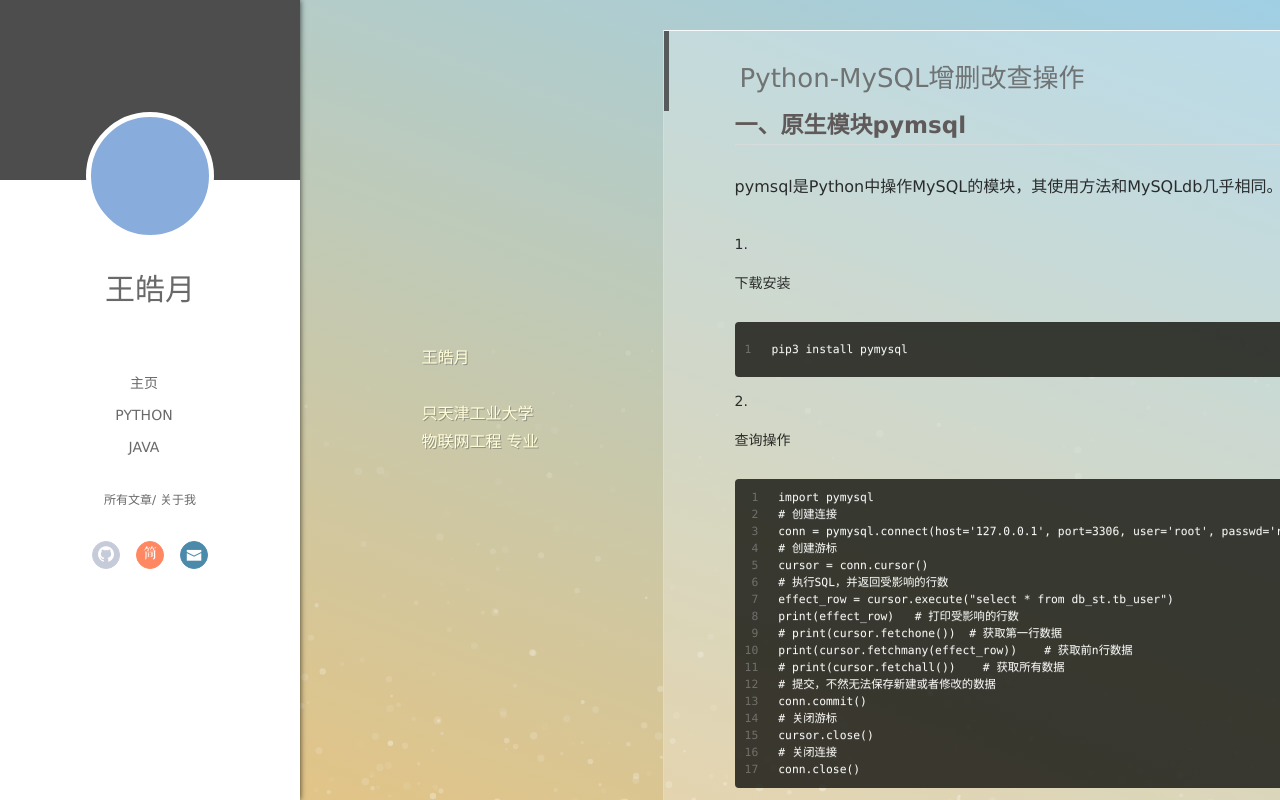
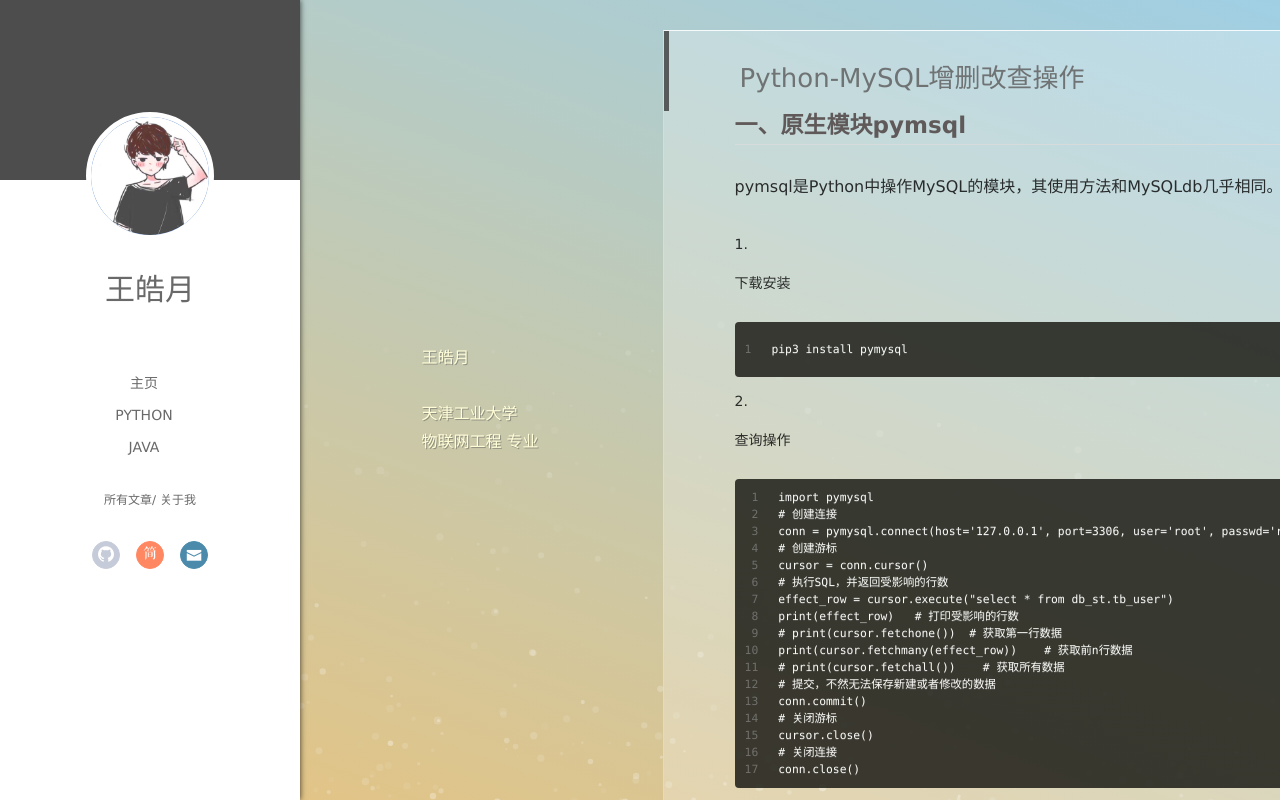
Before and after one commit to mooncoder1997/mooncoder1997.github.io, a plain HTML site: page 2018/06/18/python1/index.html in a window 1280 px wide. Both pictures are taken after a click on the link "关于我". Drawn offline with Linux system fonts and the light colour scheme; no server answers.

Commit message:
Site updated: 2018-06-18 16:48:45

```diff
--- a/2018/06/18/python1/index.html
+++ b/2018/06/18/python1/index.html
@@ -48,7 +48,7 @@
 <div class="intrude-less">
 	<header id="header" class="inner">
 		<a href="/" class="profilepic">
-			<img src="" class="js-avatar">
+			<img src="/img/头像.jpeg" class="js-avatar">
 		</a>
 		<hgroup>
 		  <h1 class="header-author"><a href="/">王皓月</a></h1>
@@ -104,7 +104,7 @@
 	<div class="intrude-less">
 		<header id="header" class="inner">
 			<div class="profilepic">
-				<img src="" class="js-avatar">
+				<img src="/img/头像.jpeg" class="js-avatar">
 			</div>
 			<hgroup>
 			  <h1 class="header-author js-header-author">王皓月</h1>
@@ -472,7 +472,7 @@ return o(i(t),arguments.length<2?void 0:u(arguments[1]))}})},function(t,n,r){var
 
     	<section class="tools-section tools-section-me" q-show="aboutme">
 
-  	  		<div class="aboutme-wrap" id="js-aboutme">王皓月&lt;br&gt;&lt;br&gt;只天津工业大学&lt;br&gt;物联网工程 专业</div>
+  	  		<div class="aboutme-wrap" id="js-aboutme">王皓月&lt;br&gt;&lt;br&gt;天津工业大学&lt;br&gt;物联网工程 专业</div>
 
     	</section>
 
```
Also changed, not shown: archives/2018/06/index.html (+3 -3 lines), archives/2018/index.html (+3 -3 lines), archives/index.html (+3 -3 lines), index.html (+3 -3 lines), tags/Python/index.html (+3 -3 lines), img/头像.jpeg (added).
